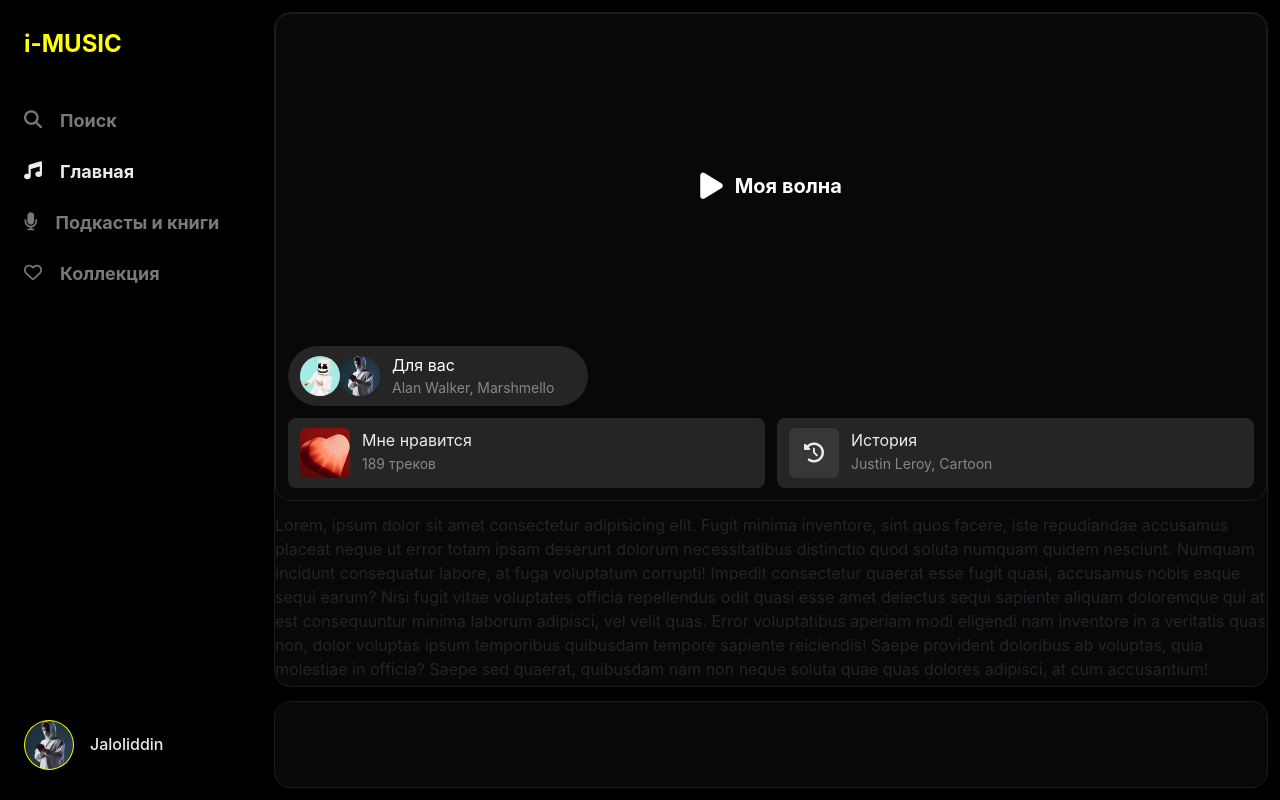
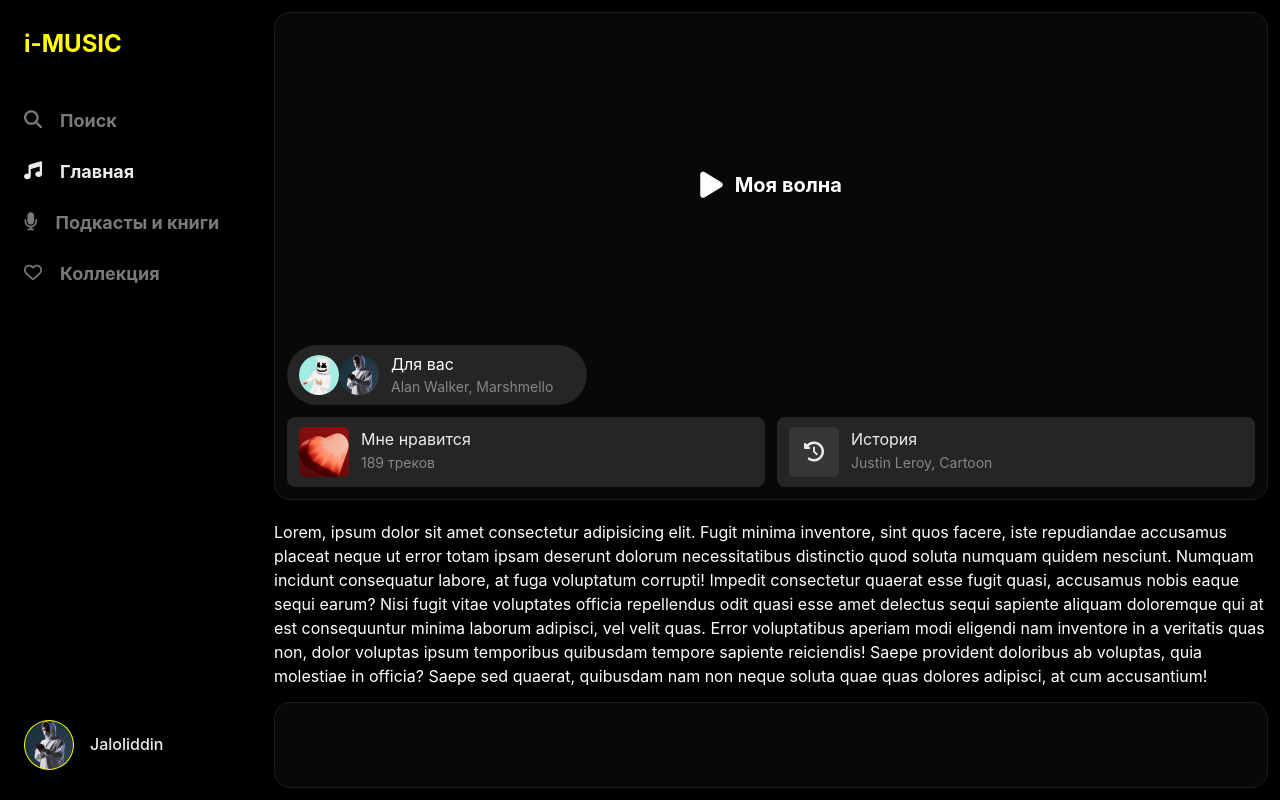
Before and after one commit to JaJu111/yandex-music, a Vue app: page / in a window 1280 px wide. Built offline with nearby package versions, Linux system fonts and the light colour scheme.

Commit message:
fixed errors

```diff
--- a/src/components/HomeComponent.vue
+++ b/src/components/HomeComponent.vue
@@ -83,9 +83,9 @@ export default class HomeComponent extends Vue {}
     height: 120px
     bottom: 0
     left: 0
-    backdrop-filter: blur(20px)
-    border-top-left-radius: 12px
-    border-top-right-radius: 12px
+    backdrop-filter: blur(12px)
+    border-top-left-radius: 16px
+    border-top-right-radius: 16px
 
 .main-bottom-bg
     display: none
@@ -94,10 +94,10 @@ export default class HomeComponent extends Vue {}
     height: 120px
     bottom: 0
     left: 0
-    background-color: #1a1a1a
+    background-color: #252525
     opacity: 0.8
-    border-top-left-radius: 12px
-    border-top-right-radius: 12px
+    border-top-left-radius: 16px
+    border-top-right-radius: 16px
 
 .main-box
     display: flex
@@ -148,9 +148,6 @@ export default class HomeComponent extends Vue {}
 .aside-right
     width: 100%
     height: 100%
-    background-color: #080808
-    border-radius: 16px
-    border: 1px solid #1c1c1c
 
     &__bottom
         width: 100%
--- a/src/components/HomePage.vue
+++ b/src/components/HomePage.vue
@@ -98,15 +98,17 @@ export default class HomePage extends Vue {
 .home-page
     display: flex
     flex-direction: column
-    height: calc(100vh - 144px)
-    border-radius: 16px
+    height: 100%
+
+    p
+        color: #fff
 
 .home-content
     padding: 12px
     border-radius: 16px
     transition: all .2s
     border: 1px solid #1c1c1c
-    margin-bottom: 12px
+    margin-bottom: 20px
 
 .play-box
     display: flex
@@ -214,10 +216,11 @@ export default class HomePage extends Vue {
             font-size: 12px
 
     .home-page
+        height: calc( 100vh - 12px )
         overflow-y: scroll
 
     .play-box
-        height: 272px
+        height: 260px
 
     .home-content
         padding: 12px
```
